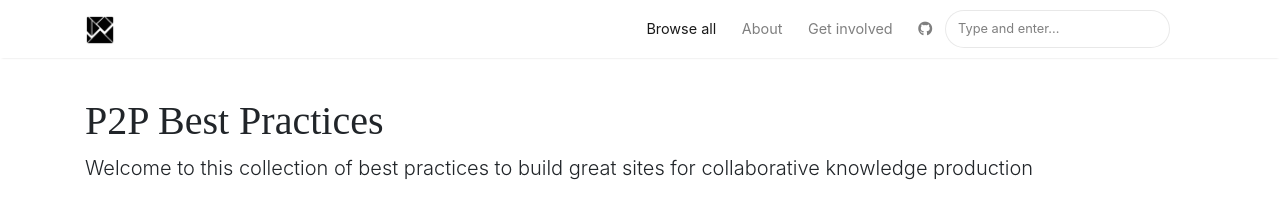
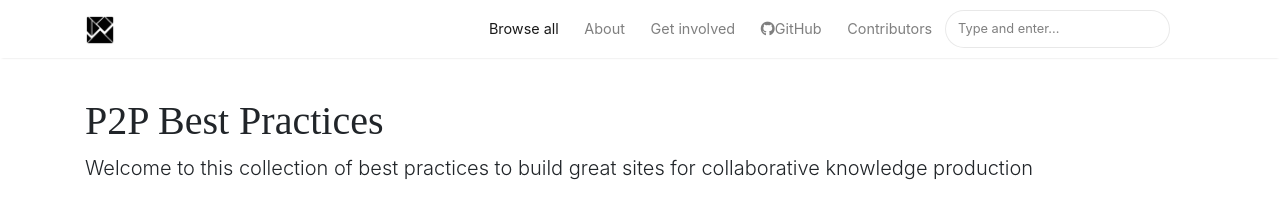
Before and after one commit to PeerProducedResearch/best-practices, a Jekyll site: the page built from index.html, in a window 1280 px wide. Shown: the top 211 px of the page. Built offline with Jekyll 4.4.1, drawn with Linux system fonts in a browser that asks for light colours; nearby versions of some CDN libraries; some web fonts are replaced; the list of posts is cut into pages by our own code.

Commit message:
Update default.html

```diff
--- a/_layouts/default.html
+++ b/_layouts/default.html
@@ -80,7 +80,11 @@ ga('send', 'pageview');
                     </li>
 
                 <li class="nav-item">
-                <a target="_blank" class="nav-link" href="https://github.com/PeerProducedResearch/best-practices"><i class="fab fa-github"></i></a>
+                <a target="_blank" class="nav-link" href="https://github.com/PeerProducedResearch/best-practices"><i class="fab fa-github"></i>GitHub</a>
+                </li>
+
+		<li class="nav-item">
+                <a class="nav-link" href="{{ site.baseurl }}/contributors">Contributors</a>
                 </li>
 
                 {% include search-lunr.html %}
```
